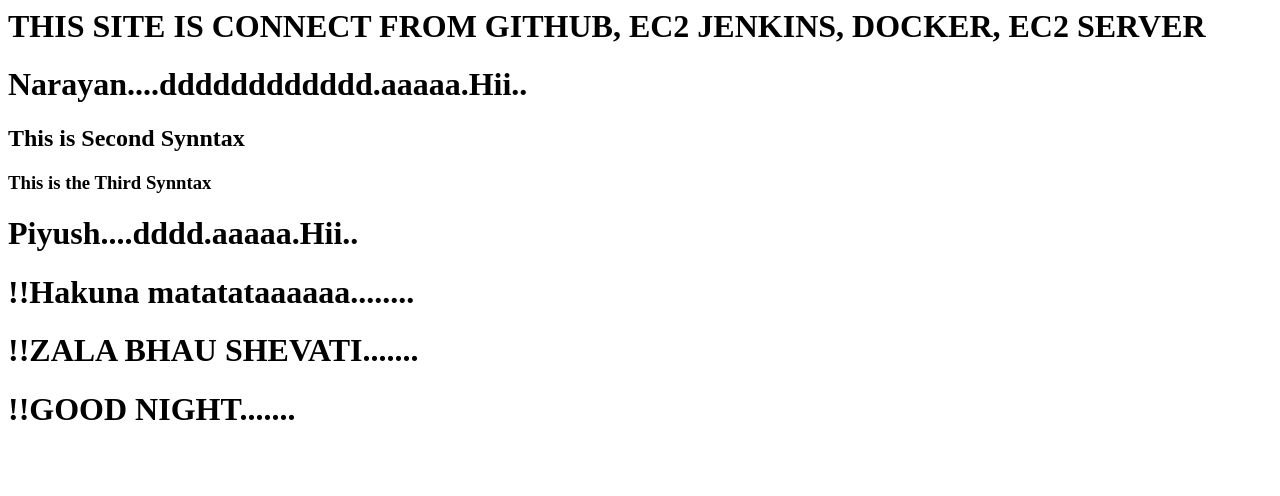
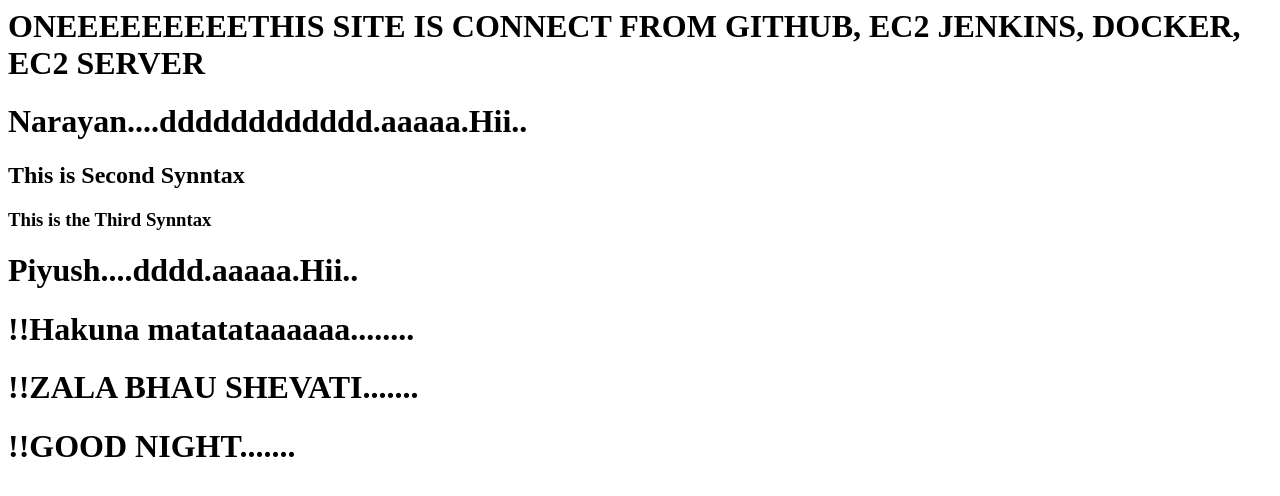
Before and after one commit to rajput-boy-vishwajit/myproject, a plain HTML site: page index.html in a window 1280 px wide. Drawn offline with Linux system fonts and the light colour scheme.

Commit message:
complete

```diff
--- a/index.html
+++ b/index.html
@@ -1,4 +1,4 @@
-<h1>THIS SITE IS CONNECT FROM GITHUB, EC2 JENKINS, DOCKER, EC2 SERVER</h1>
+<h1>ONEEEEEEEEETHIS SITE IS CONNECT FROM GITHUB, EC2 JENKINS, DOCKER, EC2 SERVER</h1>
 <h1>Narayan....dddddddddddd.aaaaa.Hii..</h1>
 <h2>This is Second Synntax</h2>
 <h3>This is the Third Synntax</h3>
```
